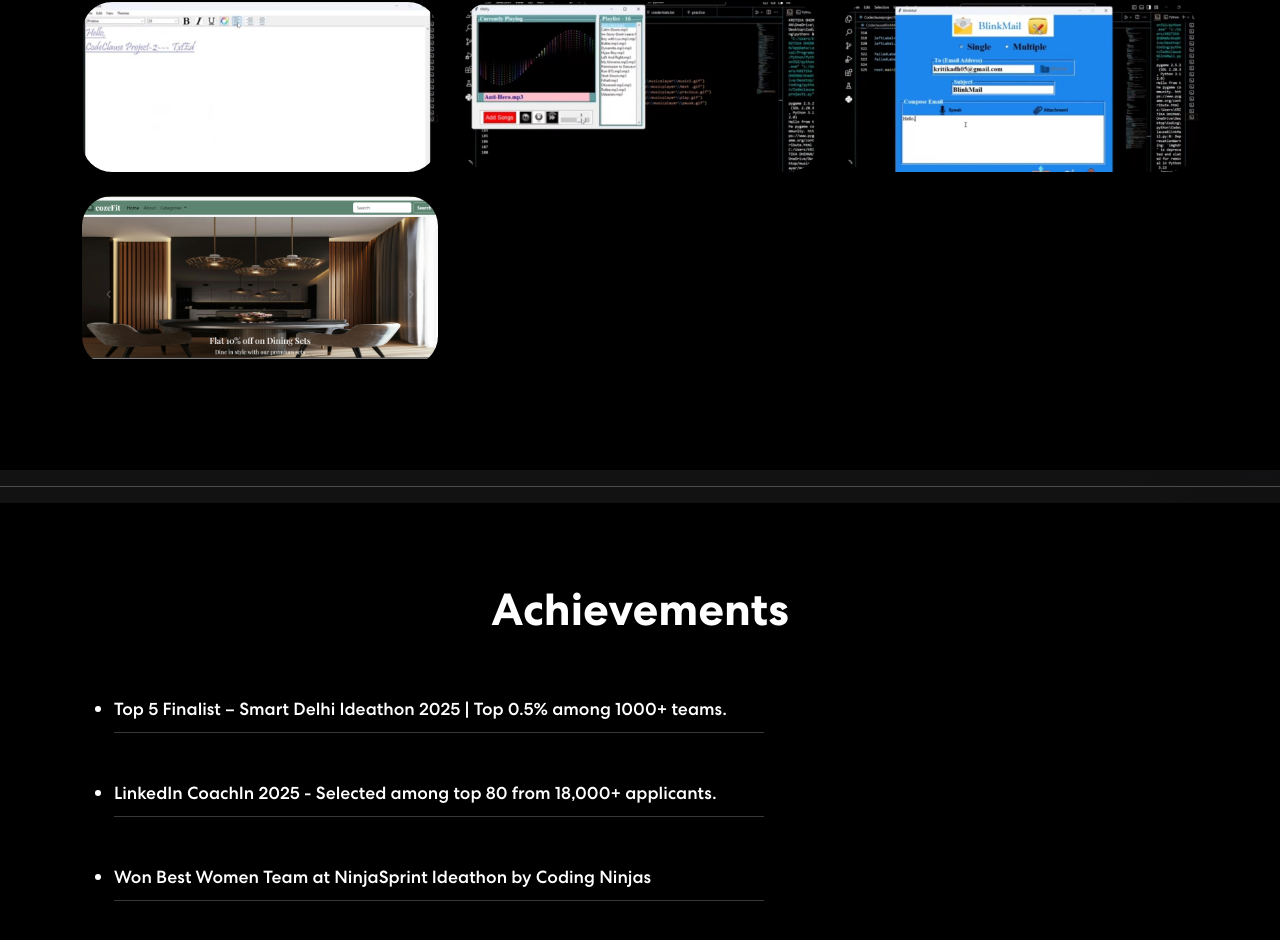
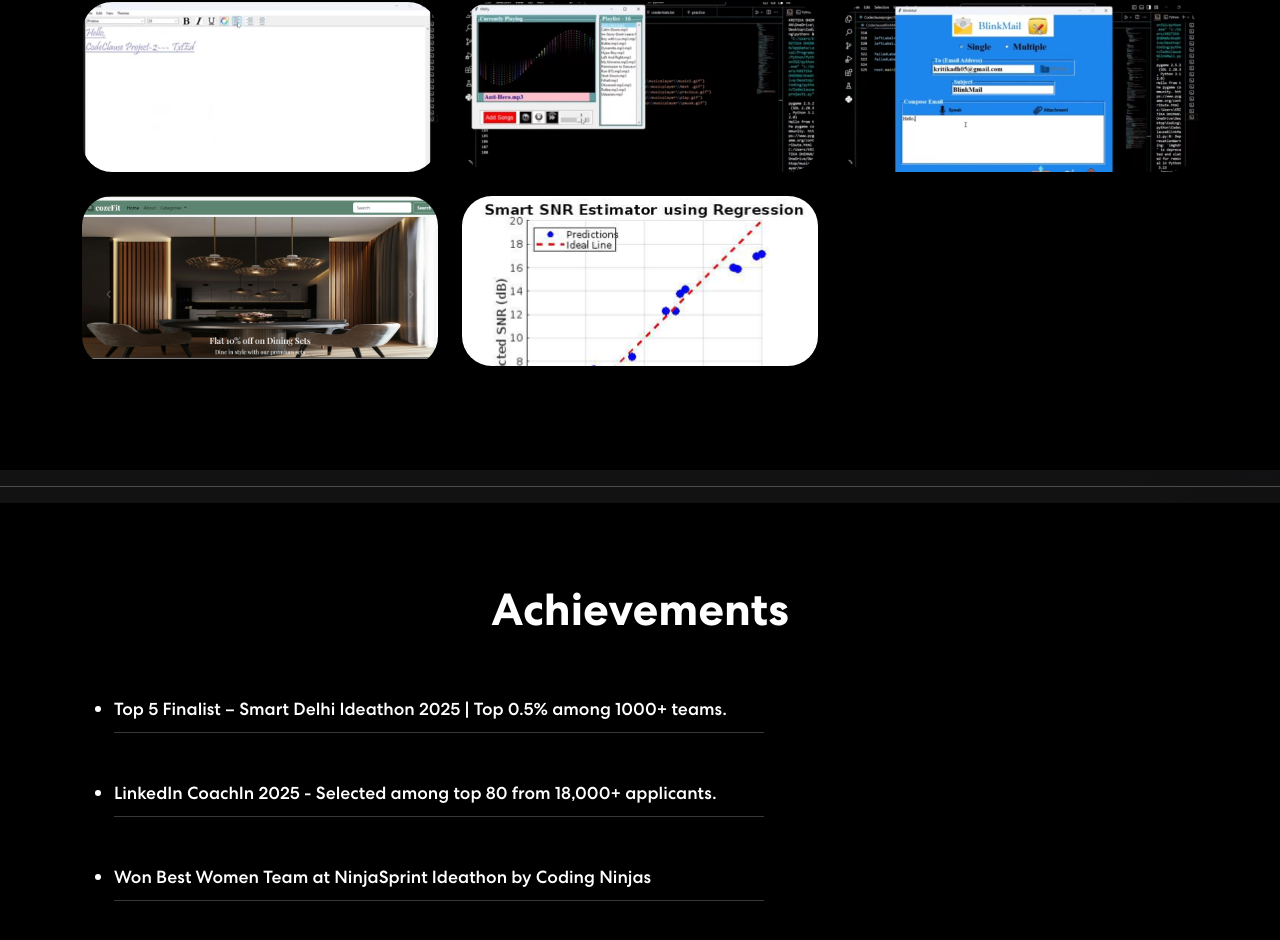
Before and after one commit to Kritika-Dhiman/personal-portfolio, a React (Create React App) app: page / in a window 1280 px wide. Shown: the part 1439-2379 px from the top of the page. Built offline with nearby package versions, Linux system fonts and the light colour scheme.

Commit message:
Updated projects

```diff
--- a/src/components/Projects.js
+++ b/src/components/Projects.js
@@ -7,6 +7,7 @@ import projImg3 from "../assets/img/Vibify.jpg";
 import projImg4 from "../assets/img/blinkmail.jpg";
 import projImg5 from "../assets/img/athleteapi.jpg";
 import projImg6 from "../assets/img/cozefit.png";
+import projImg7 from "../assets/img/snr.png"
 import colorSharp2 from "../assets/img/color-sharp2.png";
 import 'animate.css';
 import TrackVisibility from 'react-on-screen';
@@ -57,6 +58,12 @@ export const Projects = () => {
       imgUrl: projImg6,
       link:"https://github.com/Kritika-Dhiman/cozeFit-Furniture_website",
     },
+    {
+      title: "Smart SNR Estimation using Regression",
+      description: "Built a regression model in MATLAB to estimate SNR from BPSK signals using signal processing and ML techniques.",
+      imgUrl: projImg7,
+      link:"https://drive.google.com/file/d/1DvIh6wUyOi0fMLWhw5lZD_iTM25C5zwh/view?usp=sharing",
+    },
   ];
 
   return (
```
Also changed, not shown: src/assets/img/snr.png (added).
